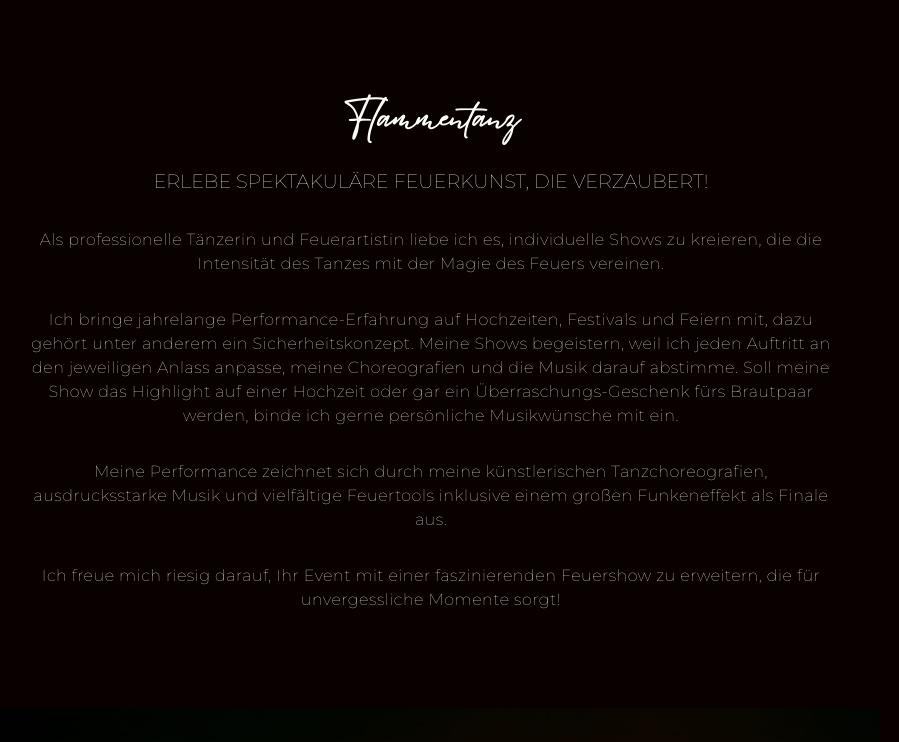
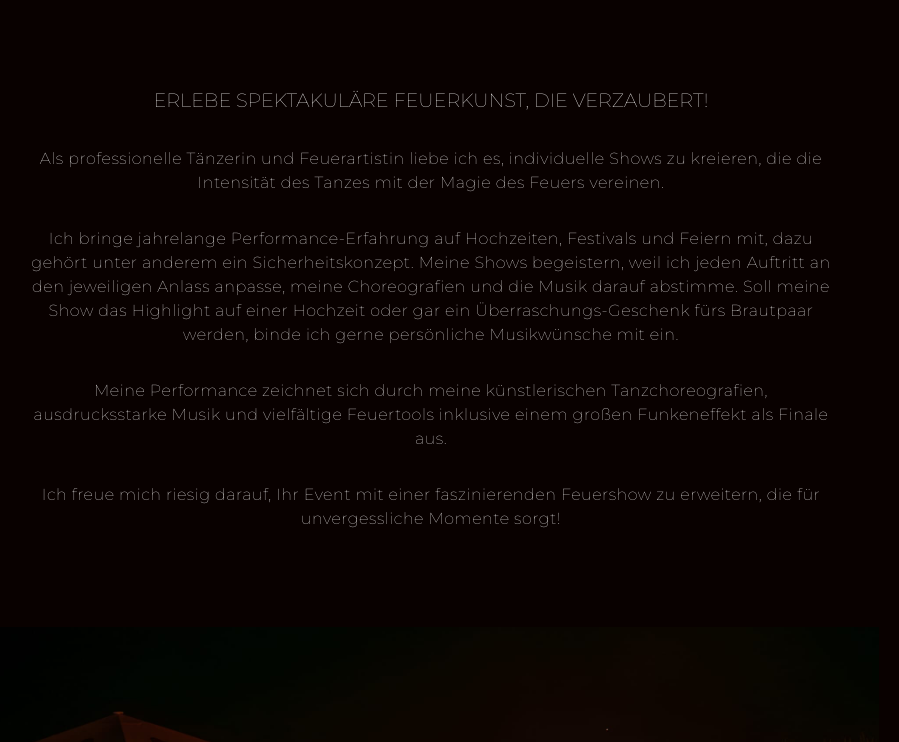
Before and after one commit to flammentanz-de/flammentanz, a Jekyll site: the page built from index.md, in a window 1280 px wide and 900 px high, scrolled down 766 px, cut to the strip 158-900 px from the top of the window. Shown: the whole strip, without its empty margins (209-1108 px from the left). Built offline with Jekyll 4.4.1, drawn with Linux system fonts in a browser that asks for light colours.

Commit message:
Update index.md

```diff
--- a/index.md
+++ b/index.md
@@ -10,7 +10,6 @@ title: Flammentanz - Franziska
 
 <div class="second-slide one-box">
     <div class="text-box">
-        <h4>Flammentanz</h4>
         <h5>Erlebe spektakuläre Feuerkunst, die verzaubert!</h5>
         <p class="text">
             Als professionelle Tänzerin und Feuerartistin liebe ich es, individuelle Shows zu kreieren, die die
```
